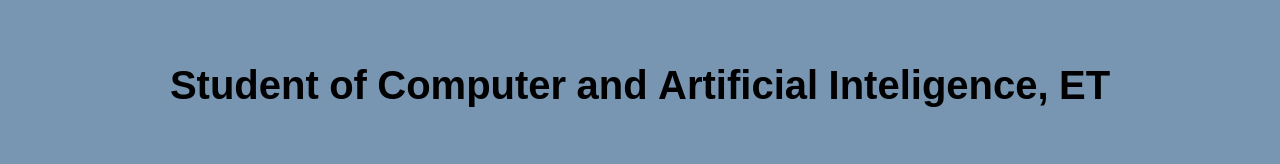
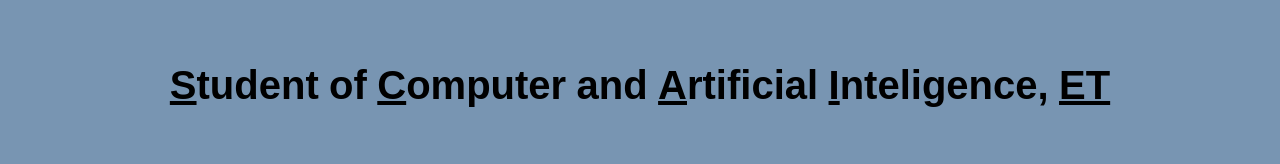
Before and after one commit to mildnatthathida/mild_resume, a plain HTML site: page index.html in a window 1280 px wide. Shown: the part 256-420 px from the top of the page. Drawn offline with Linux system fonts and the light colour scheme.

Commit message:
underline

```diff
--- a/index.html
+++ b/index.html
@@ -9,7 +9,7 @@
     <div class="top-container">
      <img class = "top-cloud" src="cloud.png" alt>
      <h1>Natthathida Raikhunthod</h1>
-     <h2>Student of Computer and Artificial Inteligence, ET</h2>
+     <h2><U>S</U>tudent of <U>C</U>omputer and <U>A</U>rtificial <U>I</U>nteligence, <U>ET</U></h2>
      <img class = "bottom-cloud" src="cloud.png" alt>
      <img src="mountain.png" alt="mountain">
    </div>
```
